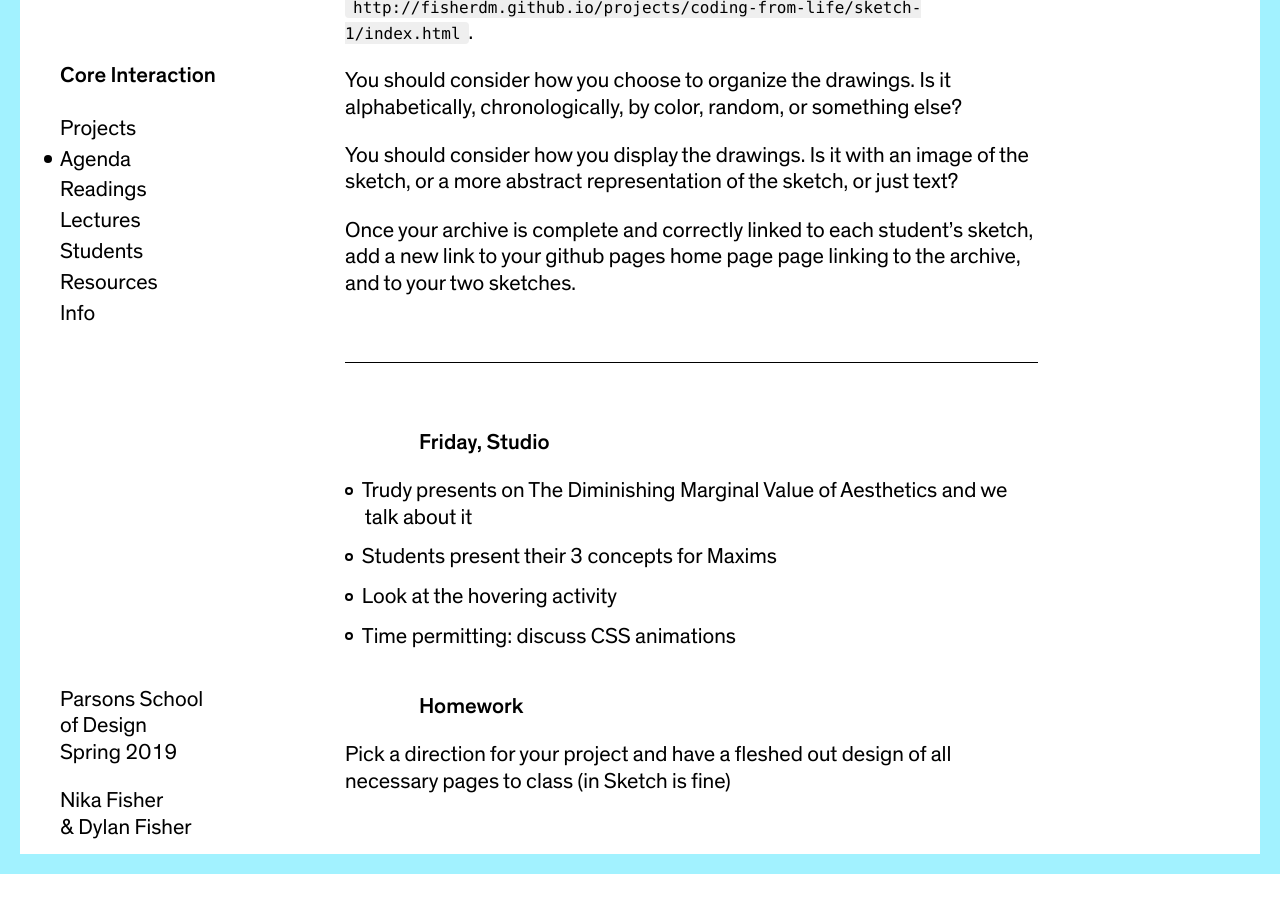
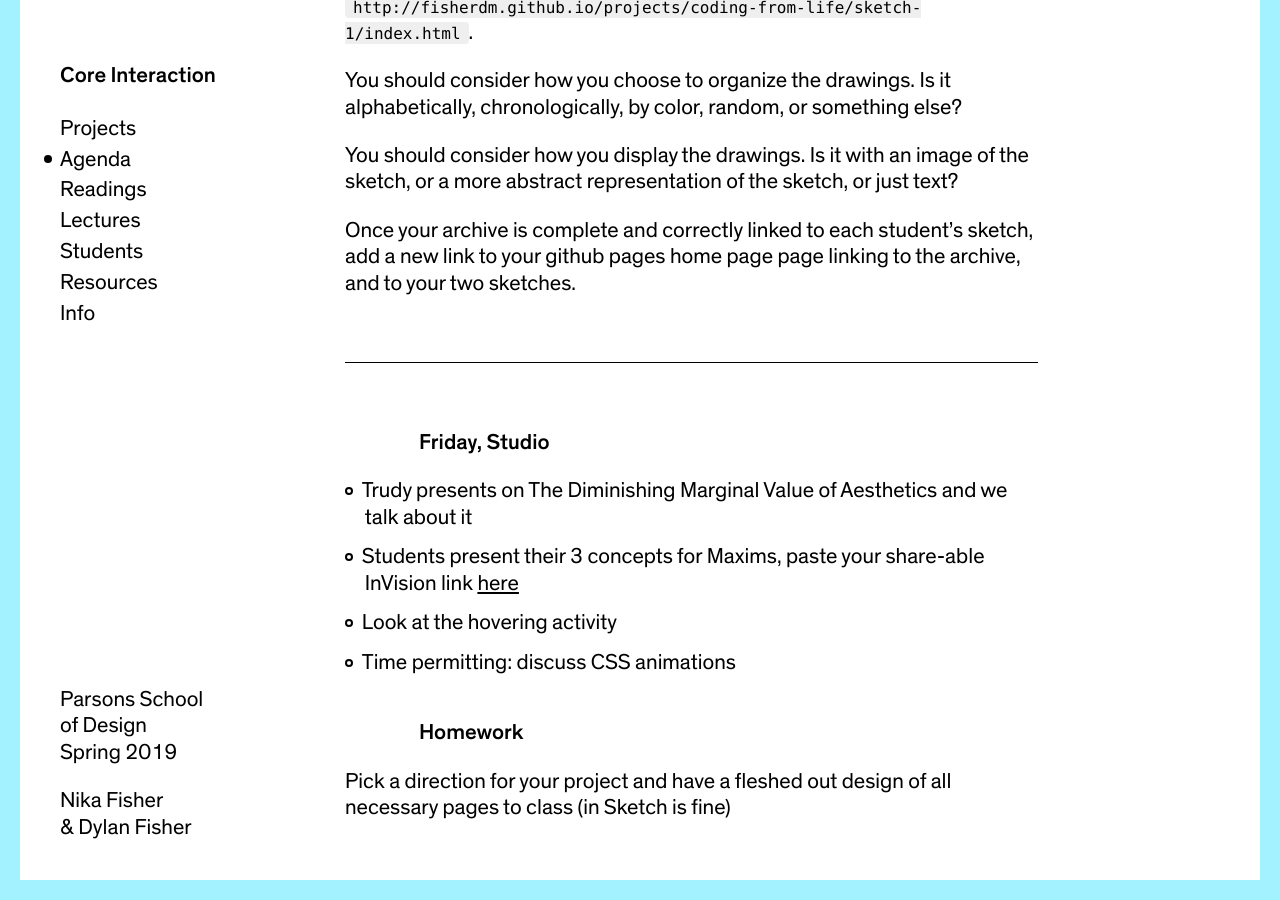
Before and after one commit to dylanfisher/ci19, a Jekyll site: the page built from _agendas/week-4.md, in a window 1280 px wide and 900 px high, scrolled down 1376 px. Built offline with Jekyll 4.4.1, drawn with Linux system fonts in a browser that asks for light colours; before the commit the page ends 2250 px from its top, so only the background shows below that.

Commit message:
Add link to agenda

```diff
--- a/_agendas/week-4.md
+++ b/_agendas/week-4.md
@@ -46,7 +46,7 @@ archive, and to your two sketches.
 ### Friday, Studio
 
 - Trudy presents on The Diminishing Marginal Value of Aesthetics and we talk about it
-- Students present their 3 concepts for Maxims
+- Students present their 3 concepts for Maxims, paste your share-able InVision link [here](https://docs.google.com/document/d/16IYrBr4T0KAeIipd8Kbve20sc1MP0UuYQwr4jwNjF_k/edit?usp=sharing)
 - Look at the hovering activity
 - Time permitting: discuss CSS animations
 
```
